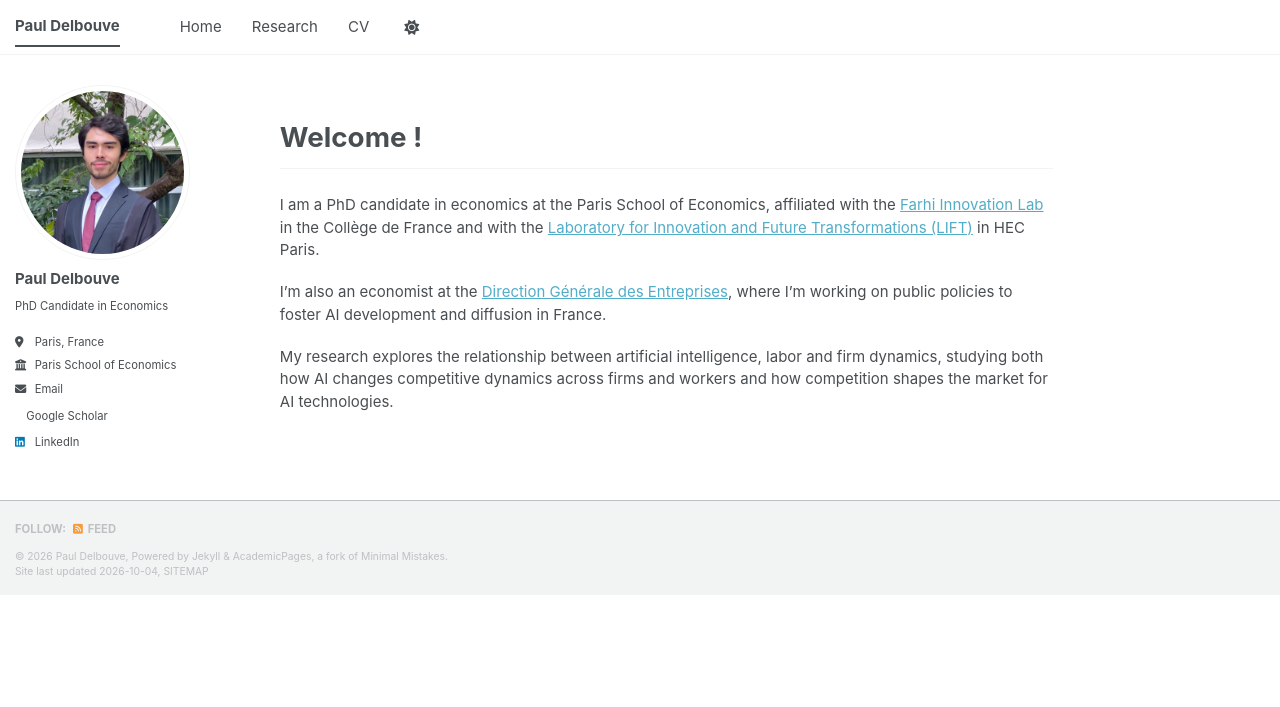
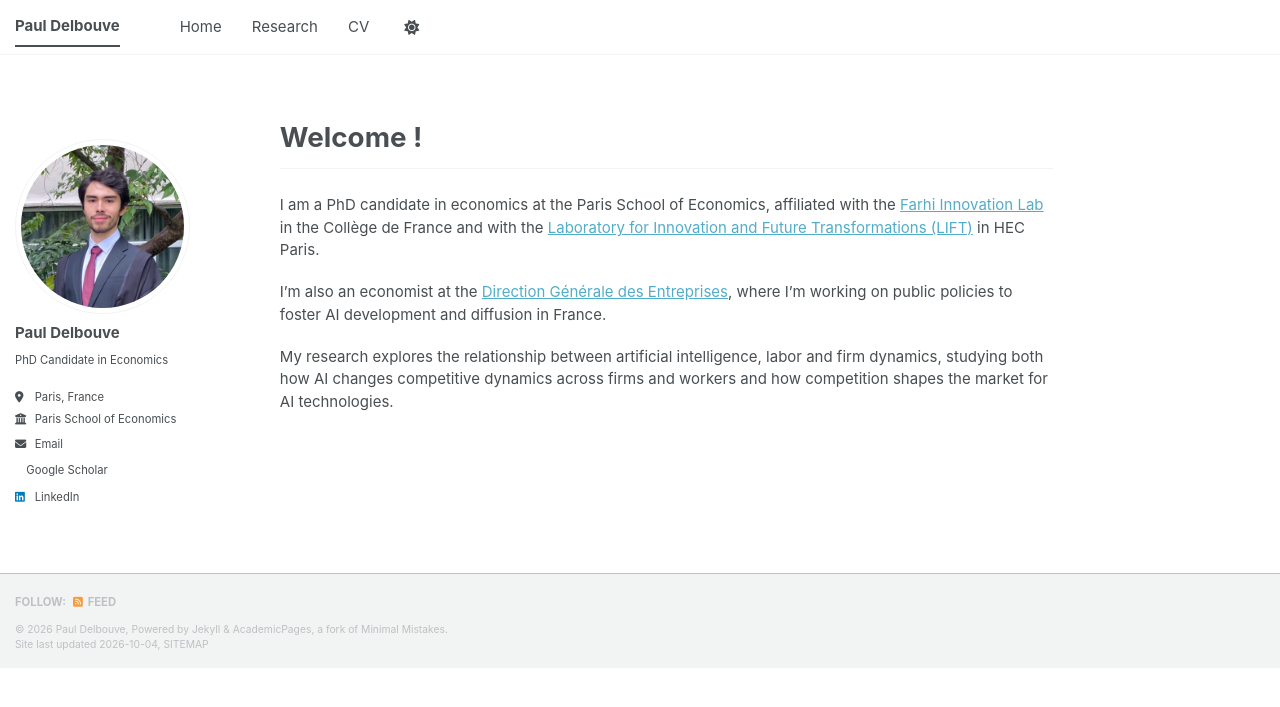
Before and after one commit to Pdelbouve/pdelbouve.github.io, a Jekyll site: the page built from _pages/about.md, in a window 1280 px wide. Shown: the top 707 px of the page. Built offline with Jekyll 4.4.1, drawn with Linux system fonts in a browser that asks for light colours; a style sheet for code colours, icons or effects is not loaded.

Commit message:
Prevent sidebar from overlapping footer

```diff
--- a/_sass/layout/_sidebar.scss
+++ b/_sass/layout/_sidebar.scss
@@ -15,13 +15,6 @@
 
   @media (orientation: portrait) {
     margin-top: 1em;
-  }
-
-  @media screen and (min-width: $sidebar-screen-min-width) {
-    height: 100vh;
-    overflow-y: auto;               // Add scrollbar if the sidebar is too long
-    position: fixed;
-    padding-top: $masthead-height;
   }
 
   @include breakpoint($large) {
```
